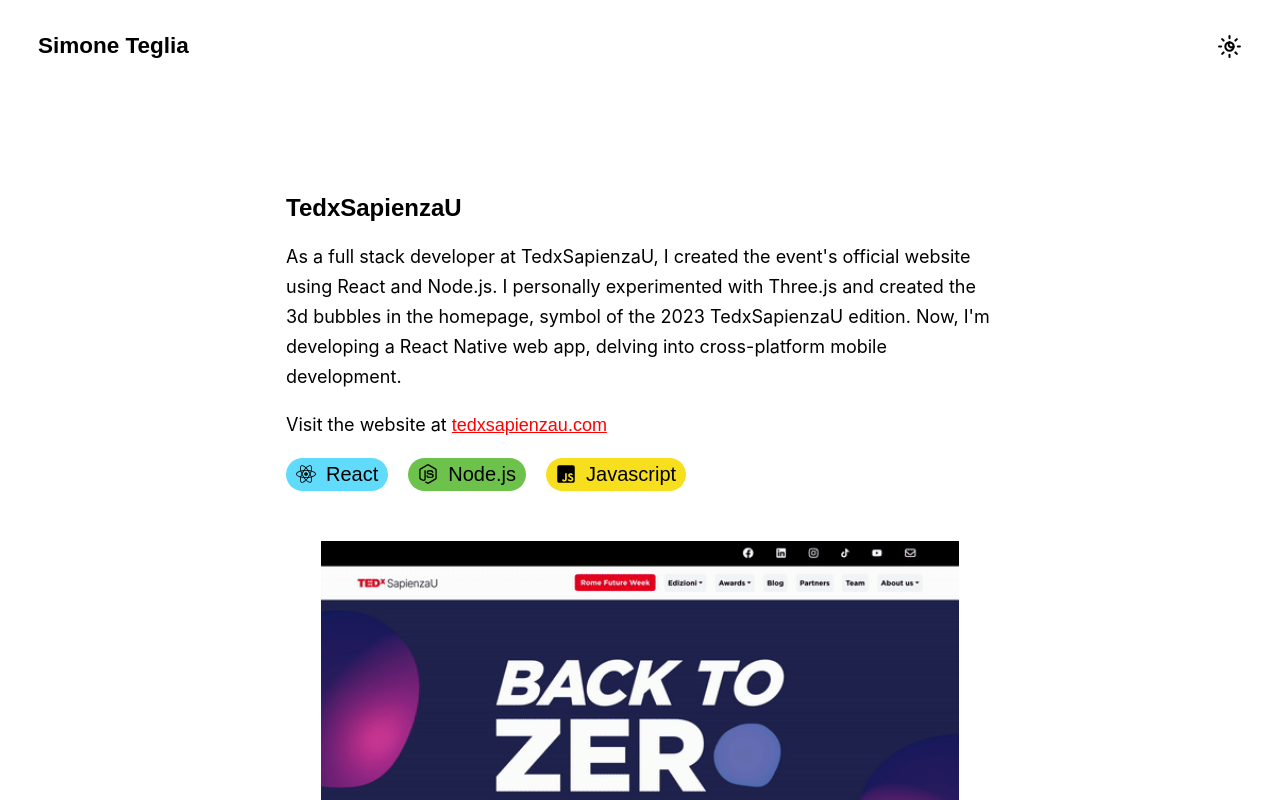
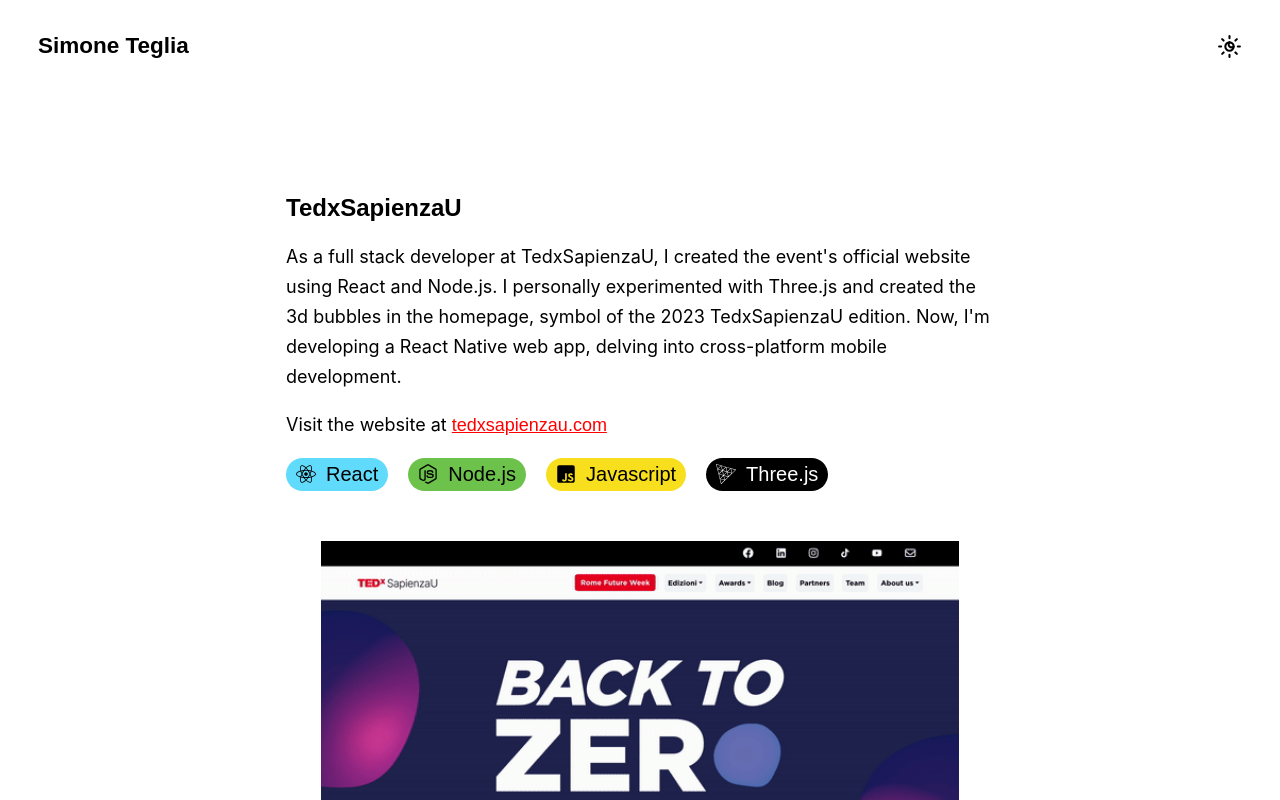
Before and after one commit to simoneteglia/simoneteglia, a React (Create React App) app: page /tedx in a window 1280 px wide. Shown: the top 800 px of the page. Built offline with nearby package versions, Linux system fonts and the light colour scheme.

Commit message:
DarkMode tedx page

```diff
--- a/src/components/SkillPill.jsx
+++ b/src/components/SkillPill.jsx
@@ -1,6 +1,6 @@
 import React, { useState } from "react";
 
-const SkillPill = ({ skill, bgColor, icon }) => {
+const SkillPill = ({ skill, bgColor, icon, color = "#000" }) => {
   const styles = {
     container: {
       padding: "5px 10px",
@@ -11,6 +11,7 @@
       display: "flex",
       alignItems: "center",
       gap: 10,
+      color: color,
     },
   };
   return (
--- a/src/components/pages/TedxSapienza.jsx
+++ b/src/components/pages/TedxSapienza.jsx
@@ -1,14 +1,19 @@
 import React, { Component } from "react";
 import { FaReact, FaNodeJs, FaJsSquare } from "react-icons/fa";
+import { SiThreedotjs } from "react-icons/si";
 import SkillPill from "../SkillPill";
+import { useOutletContext } from "react-router-dom";
 
-export default function TedxSapienza({ isDarkMode }) {
+export default function TedxSapienza() {
+  const [windowSize, setWindowSize, isDarkMode] = useOutletContext();
+
   const styles = {
     container: {
       width: "708px",
       marginTop: "70px",
       padding: "20px",
       display: "block",
+      color: isDarkMode ? "white" : "black",
     },
     iconStyle: {
       fontSize: "35px",
@@ -35,6 +40,12 @@
         <SkillPill skill="React" bgColor="#61DBFB" icon={<FaReact />} />
         <SkillPill skill="Node.js" bgColor="#6cc24a" icon={<FaNodeJs />} />
         <SkillPill skill="Javascript" bgColor="#f7df1e" icon={<FaJsSquare />} />
+        <SkillPill
+          skill="Three.js"
+          bgColor="#000"
+          color="#fff"
+          icon={<SiThreedotjs />}
+        />
       </div>
       <div
         style={{
```
